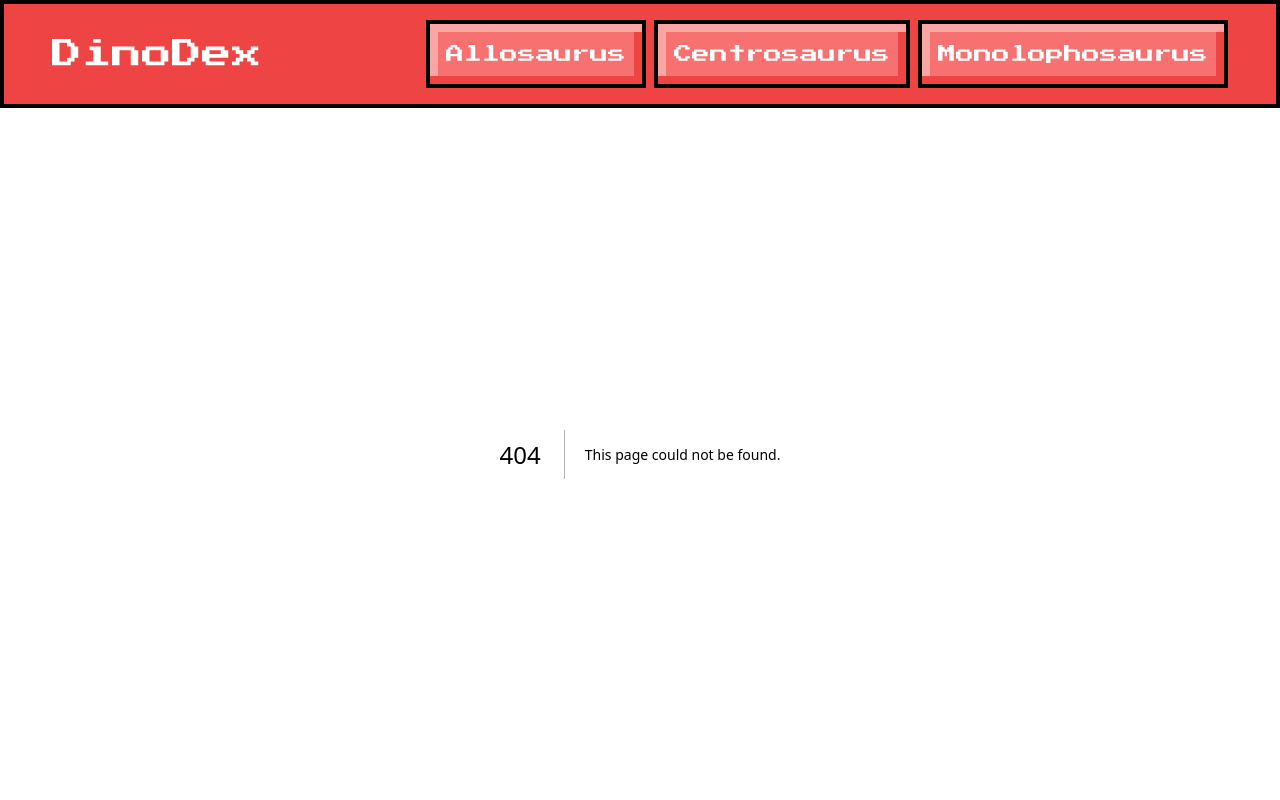
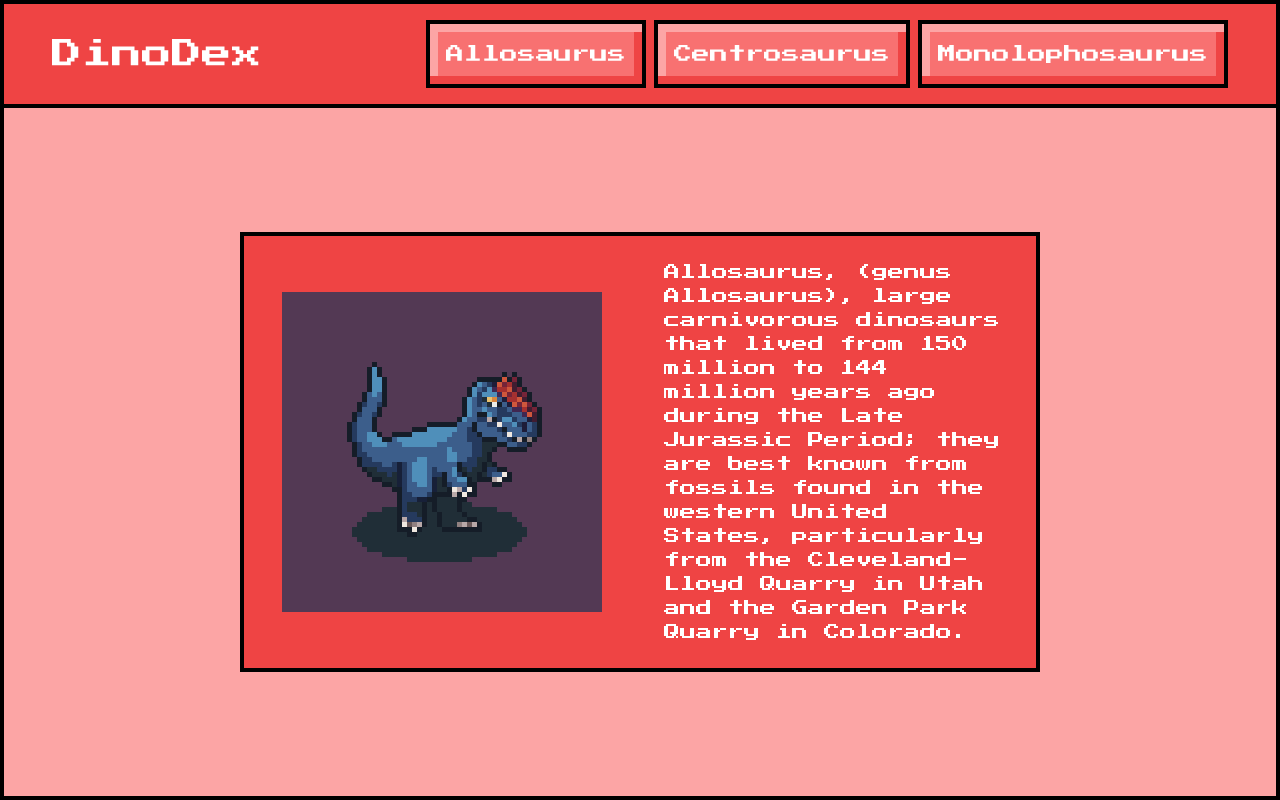
Before and after one commit to Leonelmarianog/nextjs14-dinodex, a Next.js app: page /allosaurus in a window 1280 px wide. Before the commit this address had no page. Built offline with nearby package versions, Linux system fonts and the light colour scheme.

Commit message:
feat: add allosaurus page

```diff
--- /dev/null
+++ b/src/app/allosaurus/page.tsx
@@ -0,0 +1,15 @@
+import { Details } from "@/components/details";
+
+import allosaurusChibi from "public/images/allosaurus-chibi.gif";
+
+export default function AllosaurusPage() {
+  return (
+    <div className="h-screen flex justify-center items-center min-w-[320px] p-4  border border-4 border-black border-t-0">
+      <Details
+        image={allosaurusChibi}
+        alt="Chibi version of an Allosaurus"
+        text="Allosaurus, (genus Allosaurus), large carnivorous dinosaurs that lived from 150 million to 144 million years ago during the Late Jurassic Period; they are best known from fossils found in the western United States, particularly from the Cleveland-Lloyd Quarry in Utah and the Garden Park Quarry in Colorado."
+      />
+    </div>
+  );
+}
--- /dev/null
+++ b/src/components/details.tsx
@@ -0,0 +1,16 @@
+import Image, { StaticImageData } from "next/image";
+
+interface IDetailsProps {
+  image: StaticImageData;
+  alt: string;
+  text: string;
+}
+
+export const Details = ({ image, alt, text }: Readonly<IDetailsProps>) => {
+  return (
+    <div className="grid grid-row-2 gap-4 justify-items-center md:grid-row-0 md:grid-cols-2 md:gap-12 md:w-[800px] md:items-center border border-4 border-black p-6 bg-red-500">
+      <Image src={image} alt={alt} />
+      <p className="text-white">{text}</p>
+    </div>
+  );
+};
```
